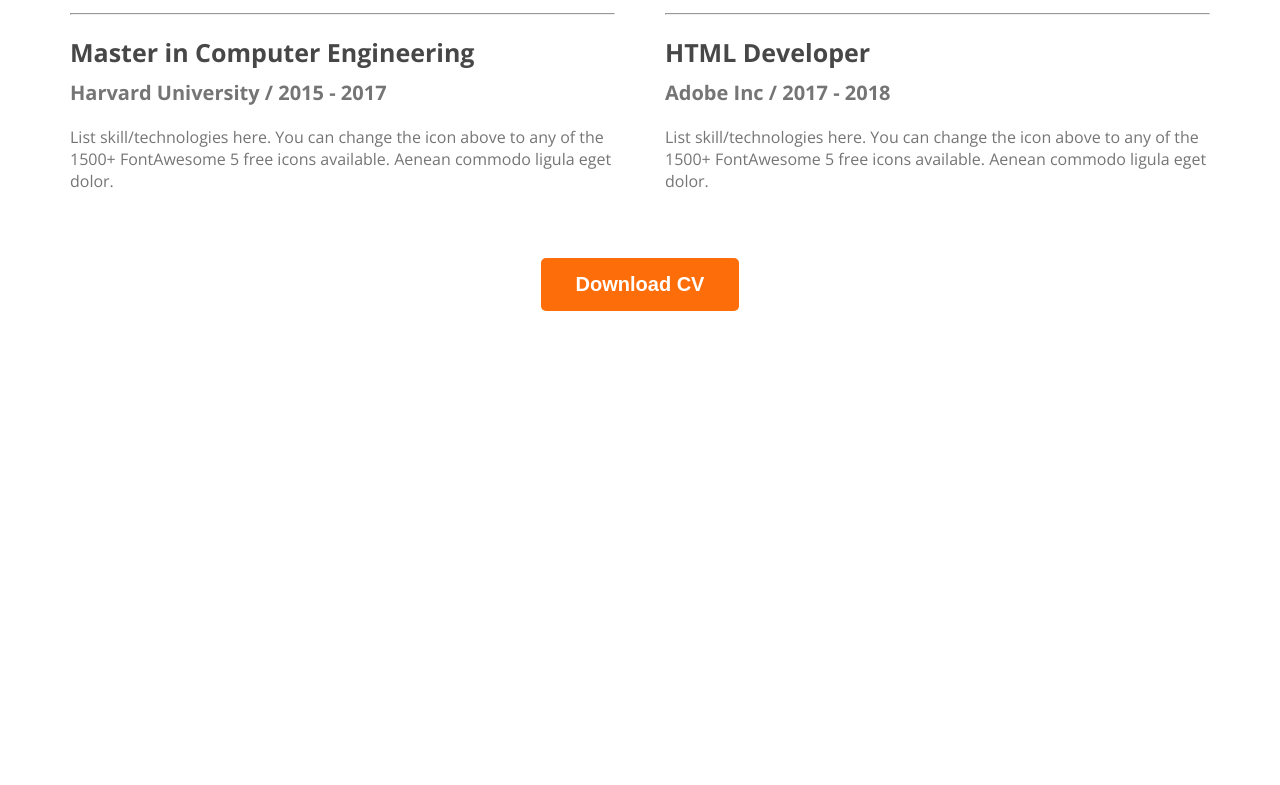
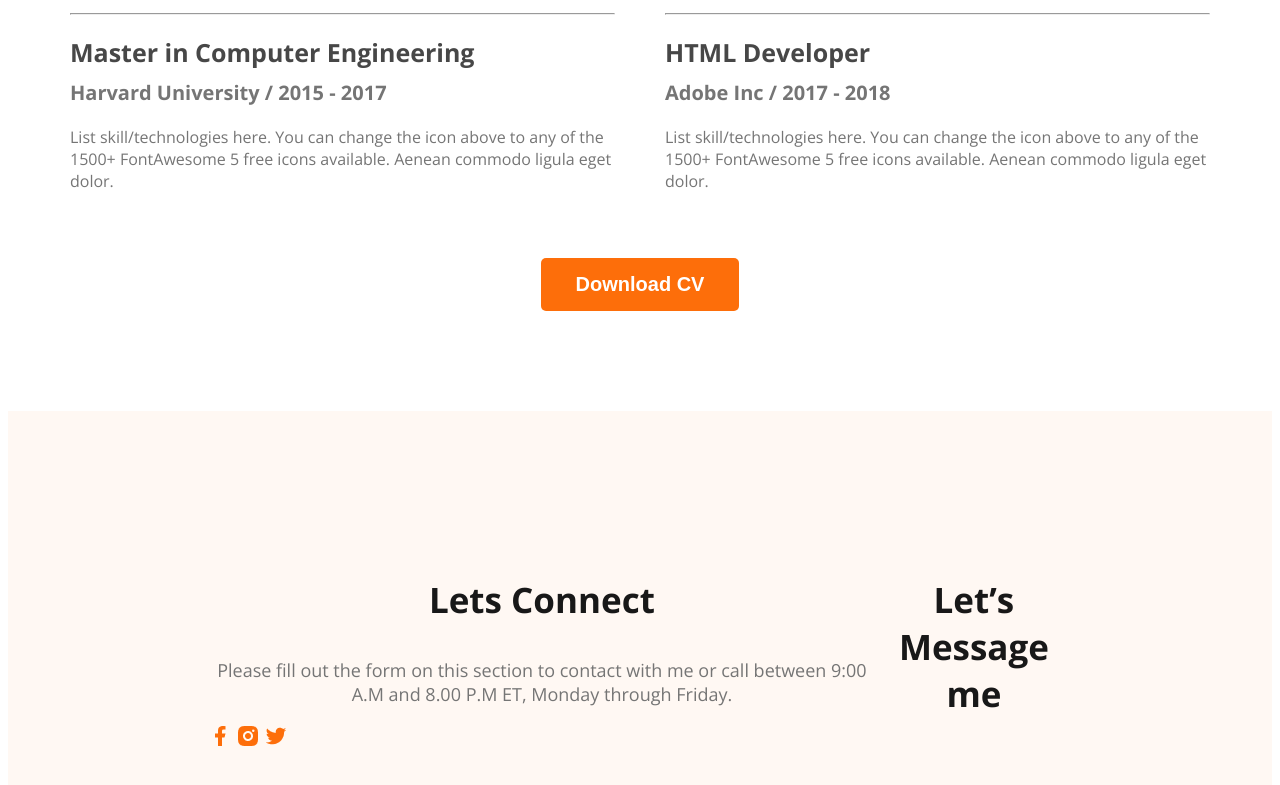
Before and after one commit to Afsana-L/web-developer-portfolio, a plain HTML site: page index.html in a window 1280 px wide. Shown: the part 2830-3615 px from the top of the page. Before the commit the page ends 3149 px from the top, so only its background shows below. Drawn offline with nearby package versions, Linux system fonts and the light colour scheme.

Commit message:
basic footer added

```diff
--- a/index.html
+++ b/index.html
@@ -121,21 +121,24 @@
                         <h2 class="resume-item-title">Master in Computer Engineering</h2>
                         <h3 class="resume-inst">Harvard University / 2015 - 2017</h3>
                         <p class="resume-item-description">List skill/technologies here. You can change the icon above
-                            to any of the 1500+ FontAwesome 5 free icons available. Aenean commodo ligula eget dolor.</p>
+                            to any of the 1500+ FontAwesome 5 free icons available. Aenean commodo ligula eget dolor.
+                        </p>
                     </div>
                     <hr>
                     <div class="resume-item">
                         <h2 class="resume-item-title">Master in Computer Engineering</h2>
                         <h3 class="resume-inst">Harvard University / 2015 - 2017</h3>
                         <p class="resume-item-description">List skill/technologies here. You can change the icon above
-                            to any of the 1500+ FontAwesome 5 free icons available. Aenean commodo ligula eget dolor.</p>
+                            to any of the 1500+ FontAwesome 5 free icons available. Aenean commodo ligula eget dolor.
+                        </p>
                     </div>
                     <hr>
                     <div class="resume-item">
                         <h2 class="resume-item-title">Master in Computer Engineering</h2>
                         <h3 class="resume-inst">Harvard University / 2015 - 2017</h3>
                         <p class="resume-item-description">List skill/technologies here. You can change the icon above
-                            to any of the 1500+ FontAwesome 5 free icons available. Aenean commodo ligula eget dolor.</p>
+                            to any of the 1500+ FontAwesome 5 free icons available. Aenean commodo ligula eget dolor.
+                        </p>
                     </div>
 
                 </resume-column>
@@ -145,21 +148,24 @@
                         <h2 class="resume-item-title">Sr. Font End Developer</h2>
                         <h3 class="resume-inst">Apple Inc / 2020 - Current</h3>
                         <p class="resume-item-description">List skill/technologies here. You can change the icon above
-                            to any of the 1500+ FontAwesome 5 free icons available. Aenean commodo ligula eget dolor.</p>
+                            to any of the 1500+ FontAwesome 5 free icons available. Aenean commodo ligula eget dolor.
+                        </p>
                     </div>
                     <hr>
                     <div class="resume-item">
                         <h2 class="resume-item-title">Jr. Font End Developer</h2>
                         <h3 class="resume-inst">Dribbble Inc / 2018 - 2022</h3>
                         <p class="resume-item-description">List skill/technologies here. You can change the icon above
-                            to any of the 1500+ FontAwesome 5 free icons available. Aenean commodo ligula eget dolor.</p>
+                            to any of the 1500+ FontAwesome 5 free icons available. Aenean commodo ligula eget dolor.
+                        </p>
                     </div>
                     <hr>
                     <div class="resume-item">
                         <h2 class="resume-item-title">HTML Developer</h2>
                         <h3 class="resume-inst">Adobe Inc / 2017 - 2018</h3>
                         <p class="resume-item-description">List skill/technologies here. You can change the icon above
-                            to any of the 1500+ FontAwesome 5 free icons available. Aenean commodo ligula eget dolor.</p>
+                            to any of the 1500+ FontAwesome 5 free icons available. Aenean commodo ligula eget dolor.
+                        </p>
                     </div>
 
                 </resume-column>
@@ -173,6 +179,19 @@
 
     </main>
     <footer>
+        <div class="footer-column">
+            <h3 class="section-title">Lets Connect</h3>
+            <p class="section-description">Please fill out the form on this section to contact with me or call between 9:00 A.M and 8.00 P.M ET, Monday through Friday.</p>
+            <div class="social-links">
+                <a href=""><img src="images/icons/facebook.png" alt=""></a>
+                <a href=""><img src="images/icons/insta.png" alt=""></a>
+                <a href=""><img src="images/icons/twitter.png" alt=""></a>
+            </div>
+        </div>
+        <div class="footer-column">
+            <h3 class="section-title">Let’s Message me</h3>
+        </div>
+
 
     </footer>
 
--- a/styles/portfolio.css
+++ b/styles/portfolio.css
@@ -215,3 +215,11 @@ main section {
     text-align: center;
     margin-top: 50px;
 }
+
+/* Footer Styles*/
+footer{
+    display: flex;
+    background-color: #FFF8F3;
+    padding: 130px 200px ;
+    margin-top: 100px;
+}
```
